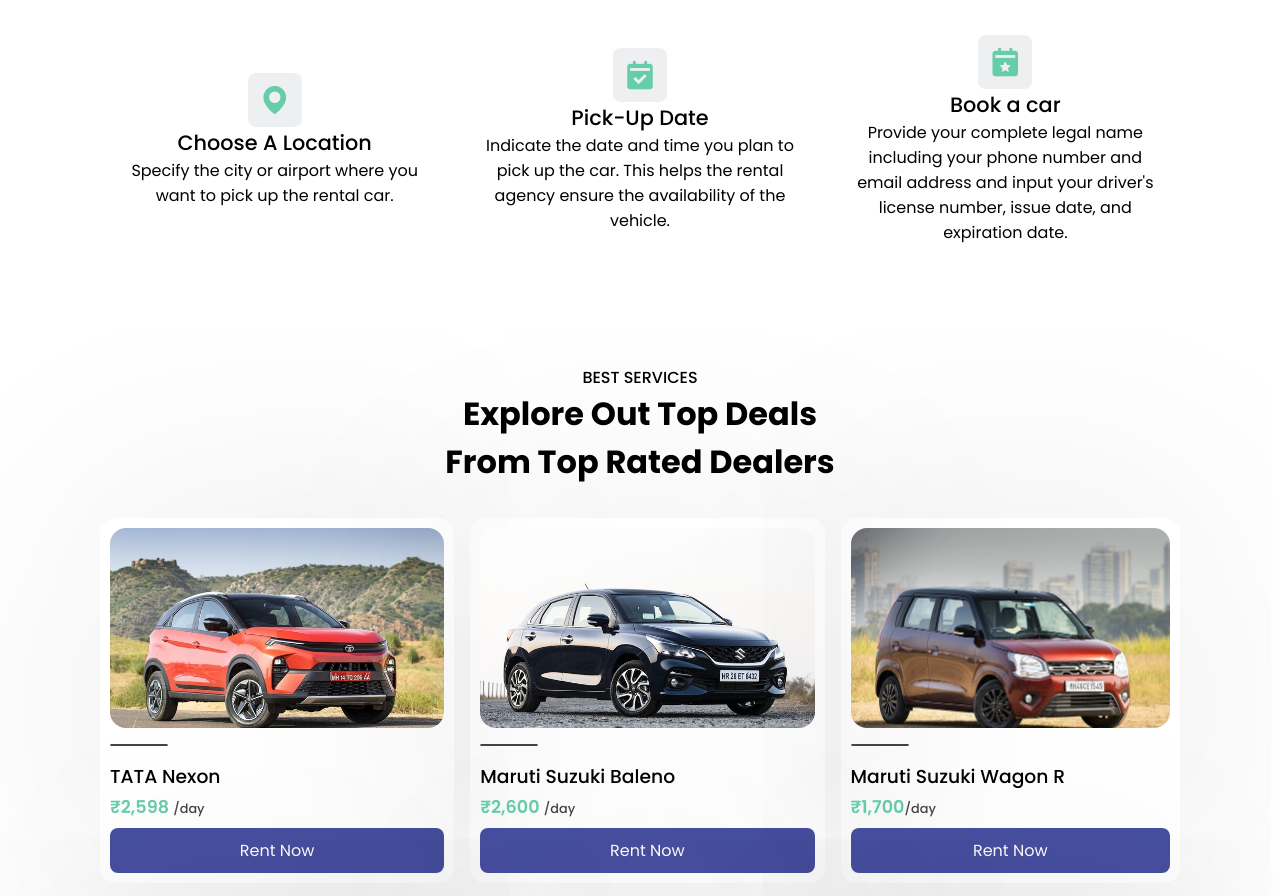
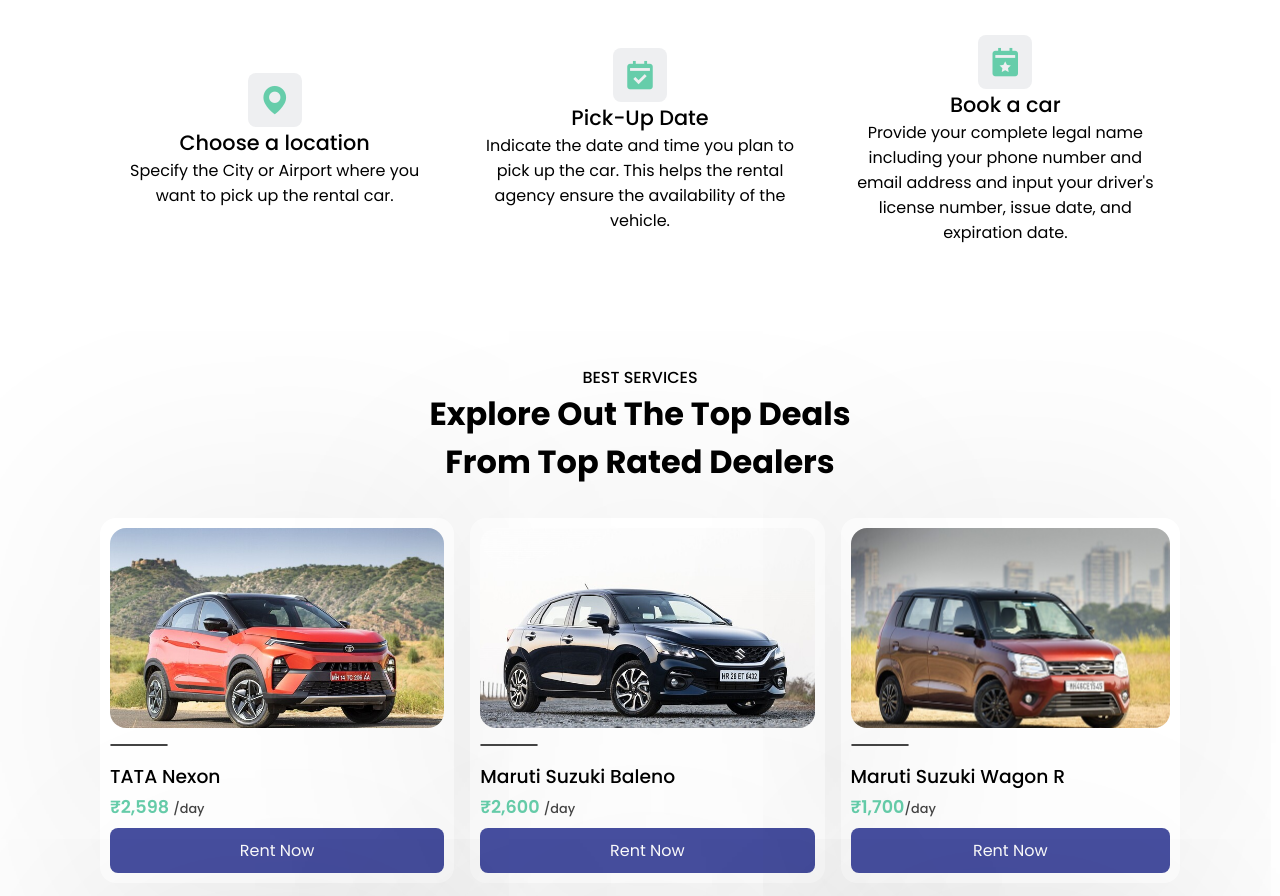
Before and after one commit to Kirankumari15/library, a plain HTML site: page HTML Project/index.html in a window 1280 px wide. Shown: the part 940-1836 px from the top of the page. Drawn offline with nearby package versions, Linux system fonts and the light colour scheme.

Commit message:
Update index.html

```diff
--- a/HTML Project/index.html
+++ b/HTML Project/index.html
@@ -62,8 +62,8 @@
         <div class="ride-container">
             <div class="box">
                 <i class='bx bxs-map'></i>
-                <h2>Choose A Location</h2>
-                <p>Specify the city or airport where you want to pick up the rental car.</p>
+                <h2>Choose a location</h2>
+                <p>Specify the City or Airport where you want to pick up the rental car.</p>
             </div>
 
             <div class="box">
@@ -83,7 +83,7 @@
     <section class="services" id="services">
         <div class="heading">
             <span>Best Services</span>
-            <h1>Explore Out Top Deals <br> From Top Rated Dealers</h1>
+            <h1>Explore Out The Top Deals <br> From Top Rated Dealers</h1>
         </div>
         <div class="services-container">
             <div class="box">
```
